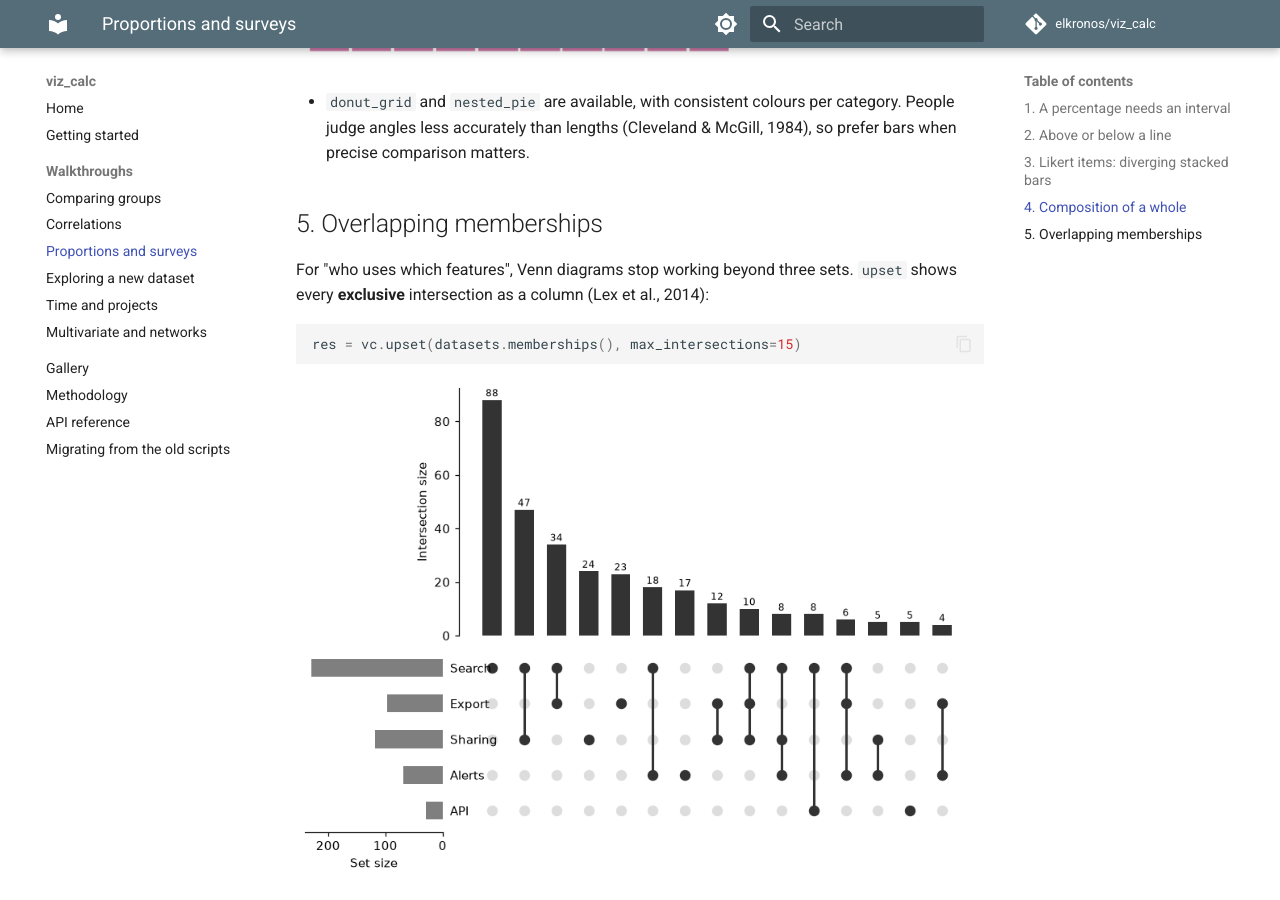
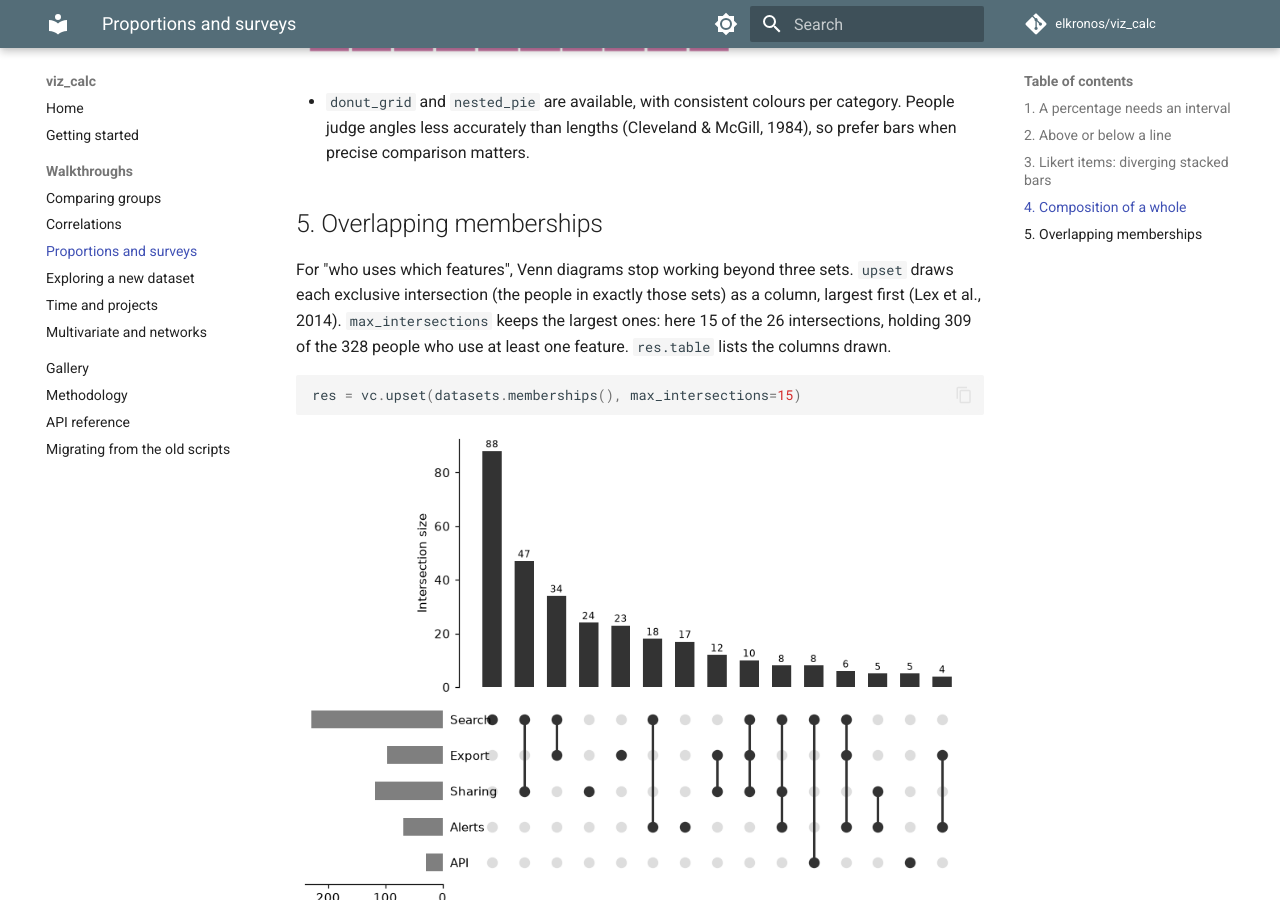
Before and after one commit to elkronos/viz_calc, an MkDocs documentation site: the page built from docs/walkthroughs/proportions-and-surveys.md, in a window 1280 px wide and 900 px high, scrolled down 3675 px. Built offline with MkDocs 1.6.1 and Material for MkDocs 9.7.7, drawn with Linux system fonts in a browser that asks for light colours; comment, search, counter and statistics services are not loaded.

Commit message:
Say that the upset walkthrough chart leaves intersections out
The walkthrough said upset shows every exclusive intersection, then
called it with max_intersections=15, which draws 15 of the 26
intersections and leaves out 19 of the 328 people. The text now says
max_intersections keeps the largest and gives those counts.

````diff
--- a/docs/walkthroughs/proportions-and-surveys.md
+++ b/docs/walkthroughs/proportions-and-surveys.md
@@ -106,7 +106,10 @@ res.table   # Engineering 115 (38.3%, 39 tiles), Sales 67 (22 tiles), Data 66 (2
 ## 5. Overlapping memberships
 
 For "who uses which features", Venn diagrams stop working beyond three sets.
-`upset` shows every **exclusive** intersection as a column (Lex et al., 2014):
+`upset` draws each exclusive intersection (the people in exactly those sets)
+as a column, largest first (Lex et al., 2014). `max_intersections` keeps the
+largest ones: here 15 of the 26 intersections, holding 309 of the 328 people
+who use at least one feature. `res.table` lists the columns drawn.
 
 ```python
 res = vc.upset(datasets.memberships(), max_intersections=15)
````
Also changed, not shown: 1 other file.
